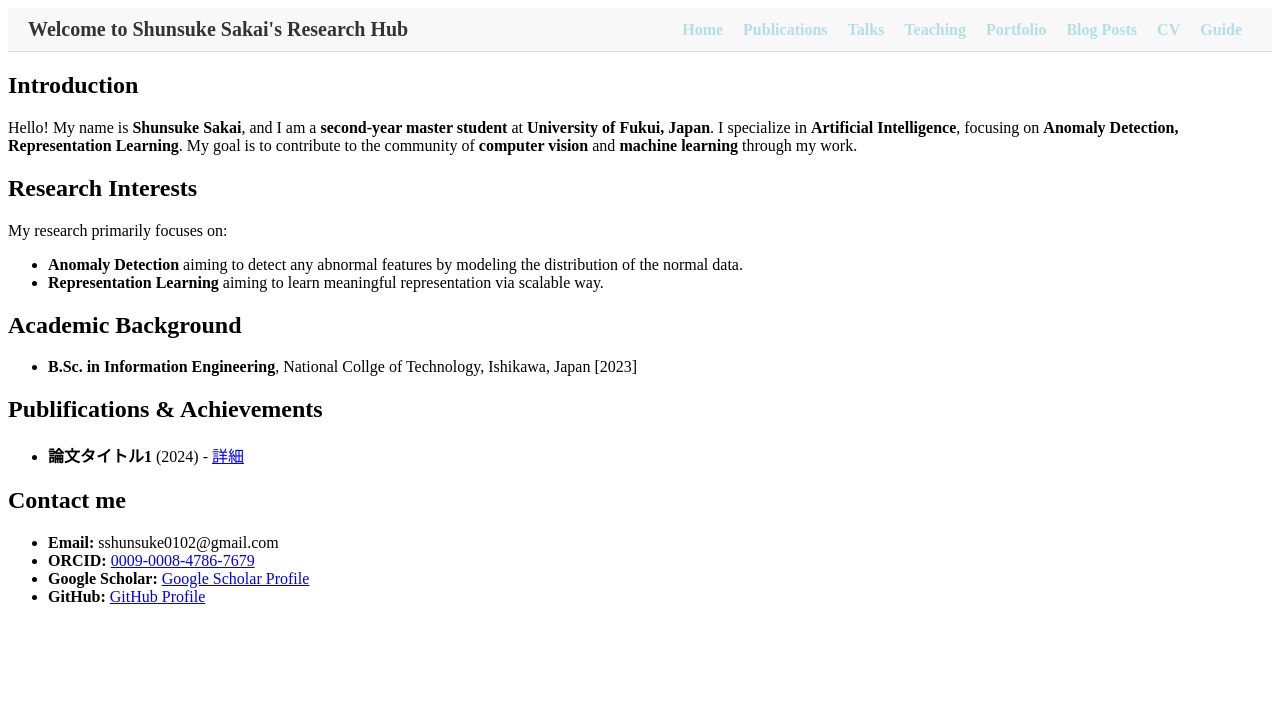
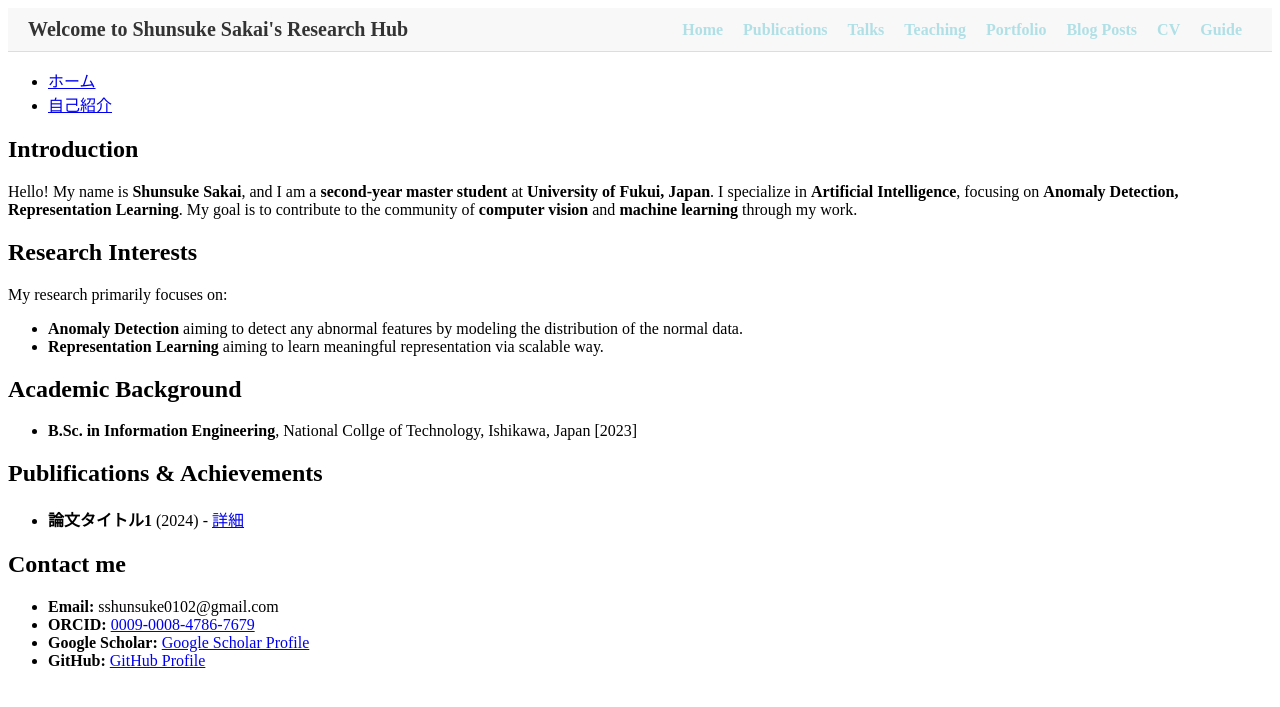
Before and after one commit to SkyShunsuke/SkyShunsuke.gihub.io, a Jekyll site: the page built from index.md, in a window 1280 px wide. Shown: the top 707 px of the page. Built offline with Jekyll 4.4.1, drawn with Linux system fonts in a browser that asks for light colours.

Commit message:
update index.md

```diff
--- a/_layouts/default.html
+++ b/_layouts/default.html
@@ -8,6 +8,14 @@
 </head>
 <body>
     {% include navbar.html %}
+    <header>
+        <nav>
+            <ul>
+                <li><a href="{{ '/' | relative_url }}">ホーム</a></li>
+                <li><a href="{{ '/about/' | relative_url }}">自己紹介</a></li>
+            </ul>
+        </nav>
+    </header>
     <main>
         {{ content }}
     </main>
```
